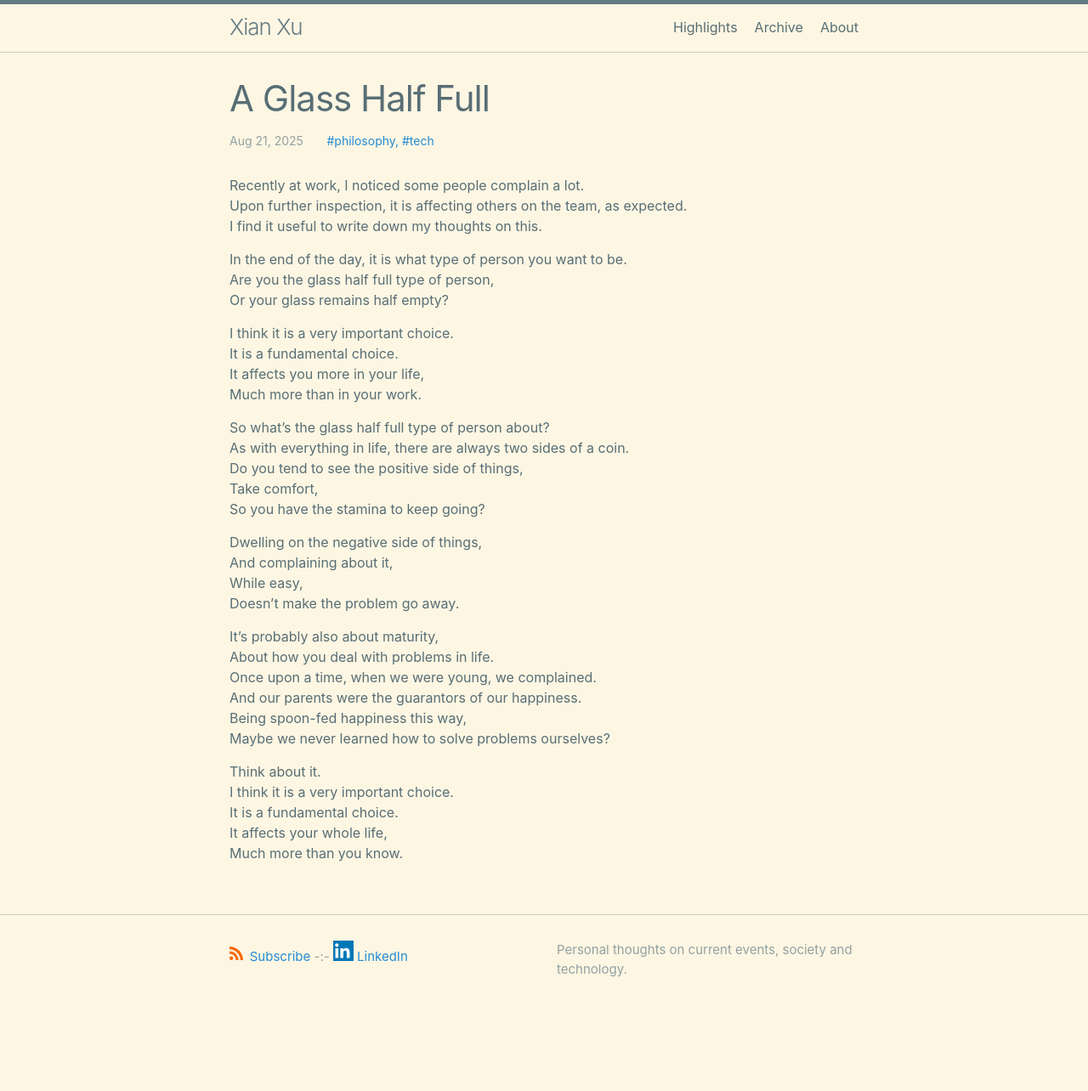
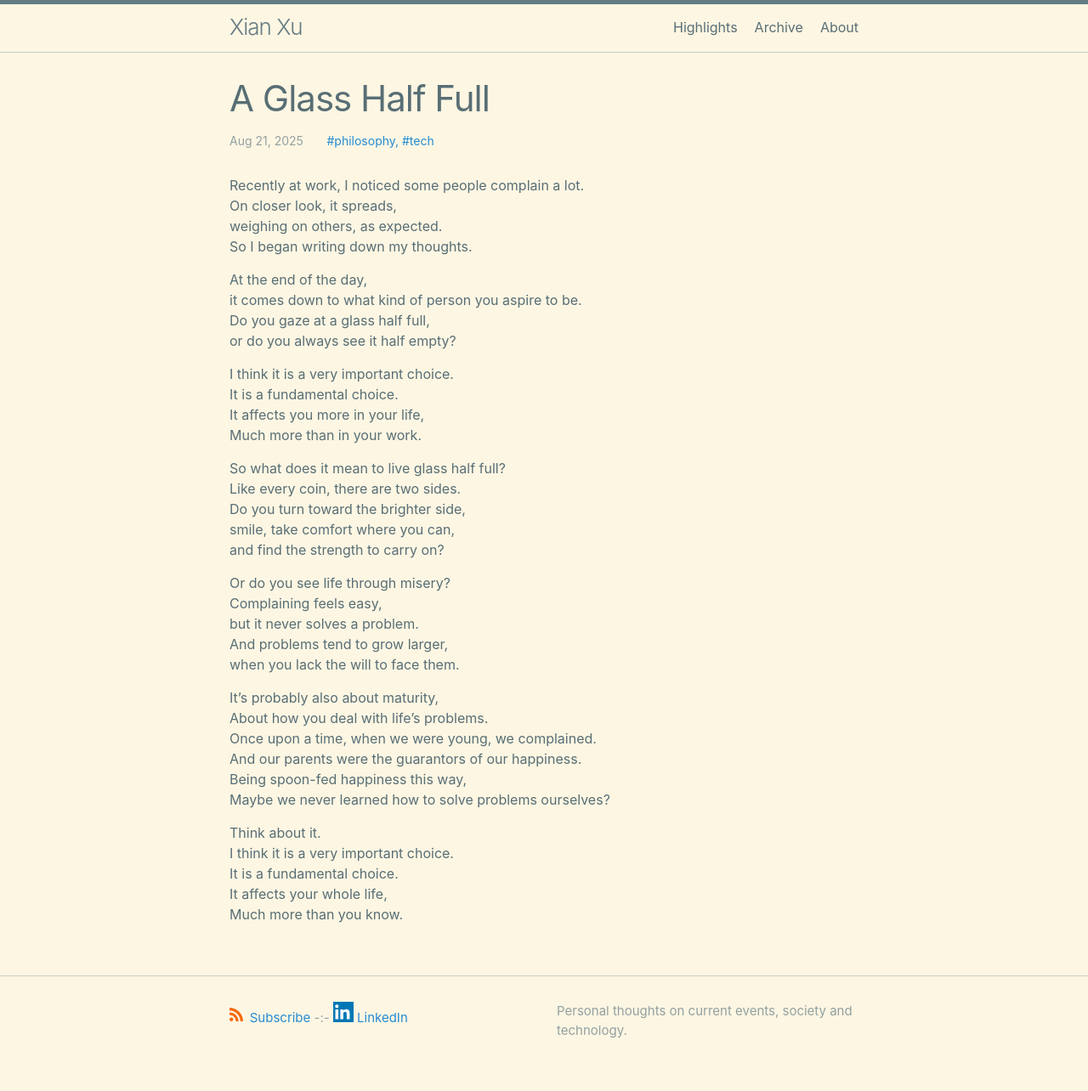
Before and after one commit to xianxu/xianxu.github.io, a Jekyll site: the page built from _posts/2025-08-21-glass-half-full.markdown, in a window 1280 px wide. Shown: the whole page at 85% size. Built offline with Jekyll 4.4.1, drawn with Linux system fonts in a browser that asks for light colours; comment, search, counter and statistics services are not loaded; before the commit the page ends 1212 px from its top, so only the background shows below that.

Commit message:
Sync latest _posts from remote land

```diff
--- a/_posts/2025-08-21-glass-half-full.markdown
+++ b/_posts/2025-08-21-glass-half-full.markdown
@@ -7,14 +7,17 @@ highlight: true
 comments: true
 ---
 
+
 Recently at work, I noticed some people complain a lot.
-Upon further inspection, it is affecting others on the team, as expected.
-I find it useful to write down my thoughts on this.
+On closer look, it spreads,
+weighing on others, as expected.
+So I began writing down my thoughts.
 
 
-In the end of the day, it is what type of person you want to be.
-Are you the glass half full type of person,
-Or your glass remains half empty?
+At the end of the day,
+it comes down to what kind of person you aspire to be.
+Do you gaze at a glass half full,
+or do you always see it half empty?
 
 
 I think it is a very important choice.
@@ -23,21 +26,22 @@ It affects you more in your life,
 Much more than in your work.
 
 
-So what’s the glass half full type of person about?
-As with everything in life, there are always two sides of a coin.
-Do you tend to see the positive side of things,
-Take comfort,
-So you have the stamina to keep going?
+So what does it mean to live glass half full?
+Like every coin, there are two sides.
+Do you turn toward the brighter side,
+smile, take comfort where you can,
+and find the strength to carry on?
 
 
-Dwelling on the negative side of things,
-And complaining about it,
-While easy,
-Doesn’t make the problem go away.
+Or do you see life through misery?
+Complaining feels easy,
+but it never solves a problem.
+And problems tend to grow larger,
+when you lack the will to face them.
 
 
 It’s probably also about maturity,
-About how you deal with problems in life.
+About how you deal with life's problems.
 Once upon a time, when we were young, we complained.
 And our parents were the guarantors of our happiness.
 Being spoon-fed happiness this way,
```
